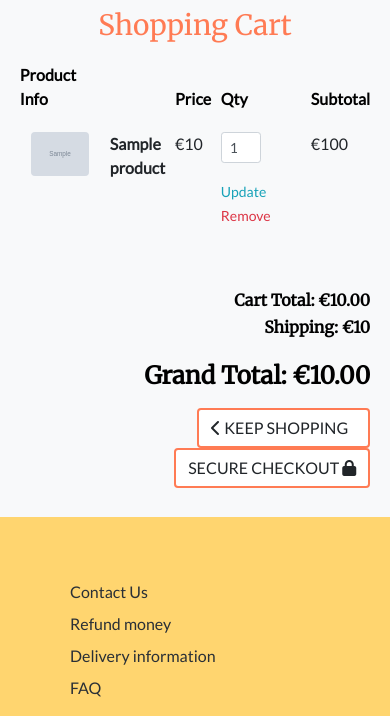
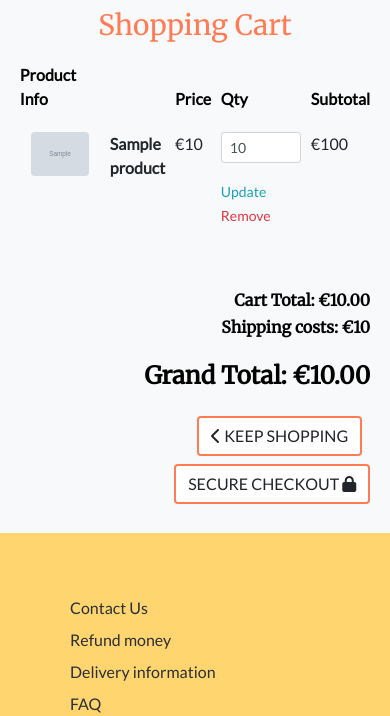
Before and after one commit to OlgaKuvs/T-studio, a Django app: template cart/templates/cart/cart.html in a window 390 px wide. Shown: the part 141-857 px from the top of the page. Run offline with Django 3.2, Linux system fonts and the light colour scheme; the template is opened without the code that fills it: most values are stand-ins (such as "Sample title", 1, 10 or a date in 2020); grey boxes marked "Sample" are stand-in pictures; some libraries are stand-ins or nearby versions.

Commit message:
feat: add cart information to message box, style messages

```diff
--- a/cart/templates/cart/cart.html
+++ b/cart/templates/cart/cart.html
@@ -66,19 +66,19 @@
                         <tr>
                             <td colspan="5" class="pt-5 text-right">
                                 <h6 class="text-black"><strong>Cart Total: €{{ total|floatformat:2 }}</strong></h6>
-                                <h6 class="text-black"><strong>Shipping: €{{ shipping_cost }}</strong></h6>
+                                <h6 class="text-black"><strong>Shipping costs: €{{ shipping_cost }}</strong></h6>
                                 <h4 class="mt-4 text-black"><strong>Grand Total: €{{ grand_total|floatformat:2 }}</strong></h4>
                             </td>
                         </tr>
                         <tr>
                             <td colspan="5" class="text-right">
-                                <a href="{% url 'products:products' %}" class="btn btn-basic">
+                                <a href="{% url 'products:products' %}" class="btn btn-basic mt-2 mr-2">
                                     <span class="icon">
                                         <i class="fas fa-chevron-left"></i>
                                     </span>
-                                    <span class="text-uppercase mr-2">Keep Shopping</span>
+                                    <span class="text-uppercase">Keep Shopping</span>
                                 </a>
-                                <a href="#" class="btn btn-basic">
+                                <a href="#" class="btn btn-basic mt-2">
                                     <span class="text-uppercase">Secure Checkout</span>
                                     <span class="icon">
                                         <i class="fas fa-lock"></i>
--- a/cart/views.py
+++ b/cart/views.py
@@ -13,14 +13,17 @@
 def add_to_cart(request, item_id):
     """ Add a quantity of the specified product to the shopping cart """
 
+    product = get_object_or_404(Product, pk=item_id)
     quantity = int(request.POST.get('quantity'))
     redirect_url = request.POST.get('redirect_url')
     cart = request.session.get('cart', {})
 
     if item_id in list(cart.keys()):
         cart[item_id] += quantity
+        messages.success(request, f'Updated {product.name} quantity to {cart[item_id]}')
     else:
         cart[item_id] = quantity
+        messages.success(request, f'{product.name} is added to your bag')
 
     request.session['cart'] = cart
     # print(request.session['cart'])
--- a/static/css/base.css
+++ b/static/css/base.css
@@ -159,6 +159,11 @@
   margin-right: 10px;
 }
 
+.cart-notification-wrapper {
+  height: 150px;
+  overflow-x: hidden;
+  overflow-y: auto;
+}
 
 
 /* FOOTER */
@@ -177,6 +182,7 @@
 
 .message-container {
   position: fixed;
+  background-color: #f8f9fa;
   top: 120px;
   right: 30px;
   z-index: 99999999999;
@@ -190,6 +196,15 @@
   height: 3px;
 }
 
+/* Media */
+
+@media (min-width: 320px) and (max-width: 767px) {
+
+.update-form,
+.form-control {
+  min-width: 100% !important;
+}
+}
 
 /* Carousel */
 
--- a/templates/base.html
+++ b/templates/base.html
@@ -179,7 +179,10 @@
 
     {% block postloadjs %}
     <script type="text/javascript">
-        $('.toast').toast('show');
+            $('.toast').toast('show');
+        // setTimeout(() => {
+        //     $('.toast').toast('hide');
+        // }, "7000");
     </script>
     {% endblock %}
 
```
Also changed, not shown: templates/includes/toasts/toast_success.html (+41 -1 lines).
